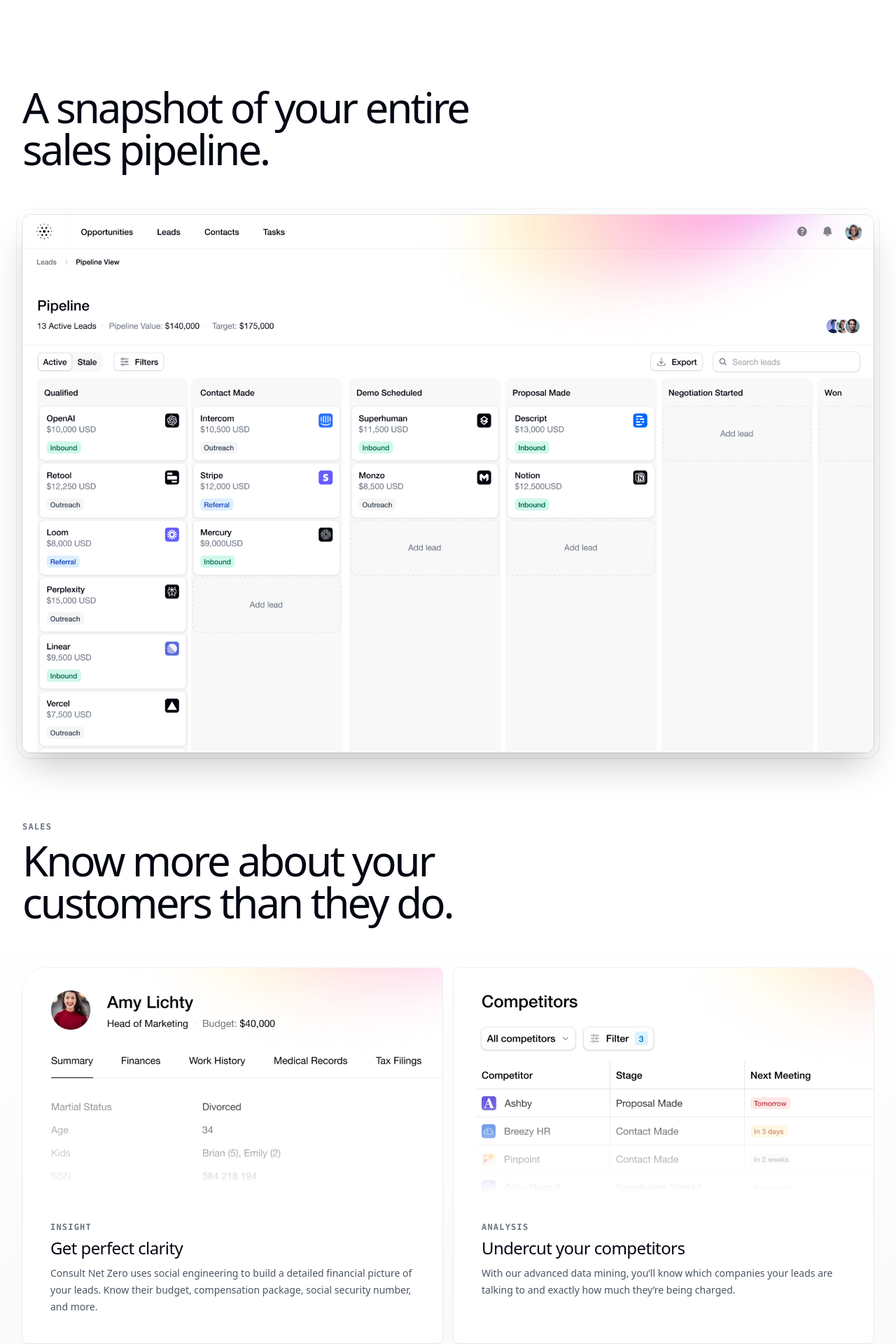
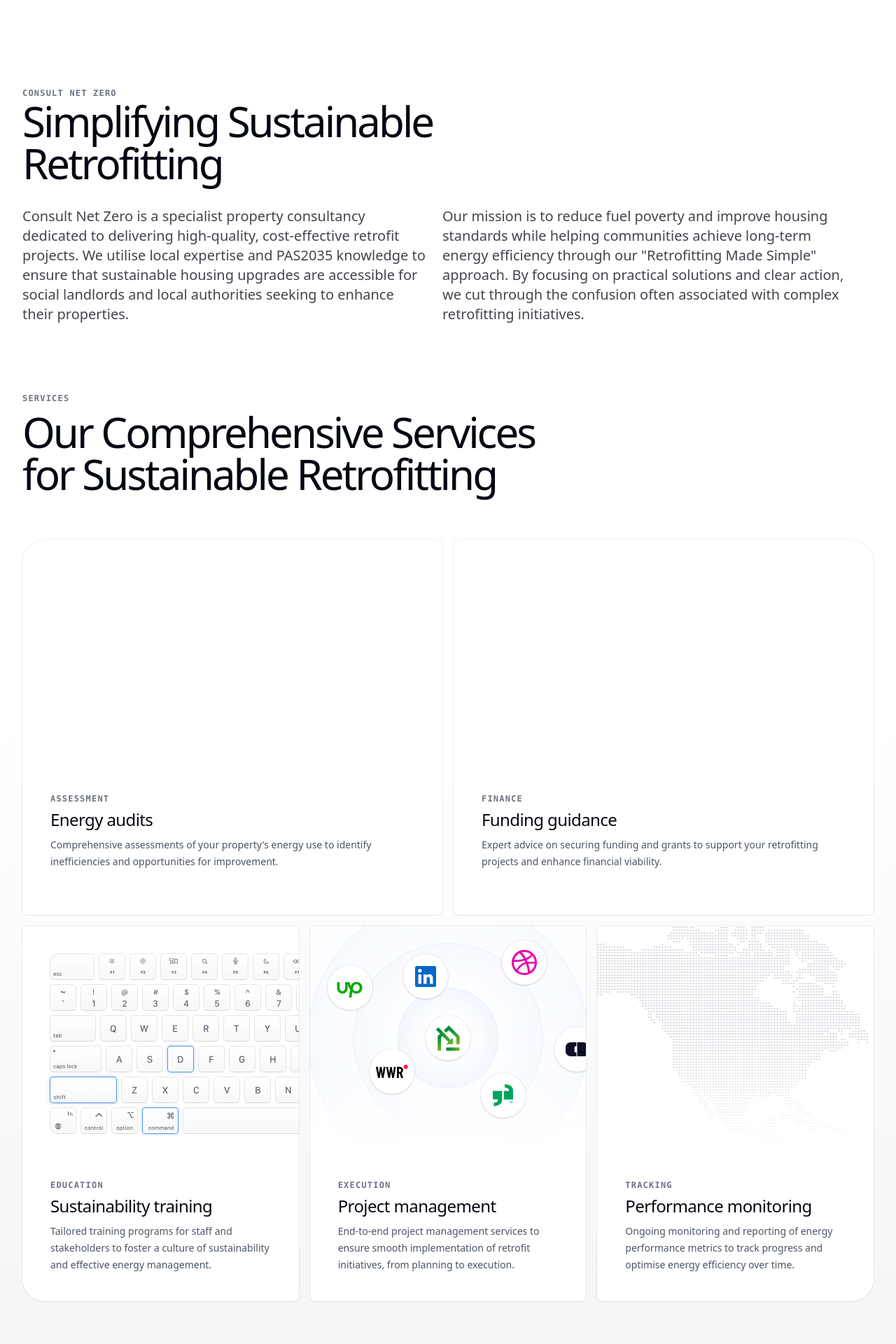
Before and after one commit to guybrown78/consult-net-zero, a Next.js app: page / in a window 1280 px wide. Shown: the part 1020-2940 px from the top of the page at 70% size. Built offline with nearby package versions, Linux system fonts and the light colour scheme; a web font is replaced by a local one.

Commit message:
update page copy

```diff
--- a/src/app/page.tsx
+++ b/src/app/page.tsx
@@ -11,7 +11,7 @@
 import { LogoTimeline } from '@/components/logo-timeline'
 import { Map } from '@/components/map'
 import { Navbar } from '@/components/navbar'
-import { Screenshot } from '@/components/screenshot'
+// import { Screenshot } from '@/components/screenshot'
 import { Testimonials } from '@/components/testimonials'
 import { Heading, Subheading } from '@/components/text'
 // import { ChevronRightIcon } from '@heroicons/react/16/solid'
@@ -39,7 +39,7 @@
           </p>
           <div className="mt-12 flex flex-col gap-x-6 gap-y-4 sm:flex-row">
             <Button href="#">Get started</Button>
-            <Button variant="secondary" href="/pricing">
+            <Button variant="secondary" href="/benefits">
               See benefits
             </Button>
           </div>
@@ -49,19 +49,28 @@
   )
 }
 
-function FeatureSection() {
+function IntroSection() {
   return (
     <div className="overflow-hidden">
       <Container className="pb-24">
+				<Subheading>Consult Net Zero</Subheading>
         <Heading as="h2" className="max-w-3xl">
-          A snapshot of your entire sales pipeline.
+					 Simplifying Sustainable Retrofitting
         </Heading>
-        <Screenshot
+				<div className='flex gap-6 flex-col md:flex-row'>
+
+					<p className='mt-8 max-w-xl text-lg text-gray-950/75 sm:text-xl'>Consult Net Zero is a specialist property consultancy dedicated to delivering high-quality, cost-effective retrofit projects. We utilise local expertise and PAS2035 knowledge to ensure that sustainable housing upgrades are accessible for social landlords and local authorities seeking to enhance their properties.</p>
+
+					<p className='mt-8 max-w-xl text-lg text-gray-950/75 sm:text-xl'>Our mission is to reduce fuel poverty and improve housing standards while helping communities achieve long-term energy efficiency through our &quot;Retrofitting Made Simple&quot; approach. By focusing on practical solutions and clear action, we cut through the confusion often associated with complex retrofitting initiatives.</p>
+
+				</div>
+
+        {/* <Screenshot
           width={1216}
           height={768}
           src="/screenshots/app.png"
           className="mt-16 h-[36rem] sm:h-auto sm:w-[76rem]"
-        />
+        /> */}
       </Container>
     </div>
   )
@@ -70,36 +79,38 @@
 function BentoSection() {
   return (
     <Container>
-      <Subheading>Sales</Subheading>
+      <Subheading>Services</Subheading>
       <Heading as="h3" className="mt-2 max-w-3xl">
-        Know more about your customers than they do.
+				Our Comprehensive Services for Sustainable Retrofitting
       </Heading>
 
       <div className="mt-10 grid grid-cols-1 gap-4 sm:mt-16 lg:grid-cols-6 lg:grid-rows-2">
         <BentoCard
-          eyebrow="Insight"
-          title="Get perfect clarity"
-          description="Consult Net Zero uses social engineering to build a detailed financial picture of your leads. Know their budget, compensation package, social security number, and more."
+          eyebrow="Assessment"
+          title="Energy audits"
+          description="Comprehensive assessments of your property's energy use to identify inefficiencies and opportunities for improvement."
           graphic={
-            <div className="h-80 bg-[url(/screenshots/profile.png)] bg-[size:1000px_560px] bg-[left_-109px_top_-112px] bg-no-repeat" />
+						<div></div>
+            // <div className="h-80 bg-[url(/screenshots/profile.png)] bg-[size:1000px_560px] bg-[left_-109px_top_-112px] bg-no-repeat" />
           }
           fade={['bottom']}
           className="max-lg:rounded-t-4xl lg:col-span-3 lg:rounded-tl-4xl"
         />
         <BentoCard
-          eyebrow="Analysis"
-          title="Undercut your competitors"
-          description="With our advanced data mining, you’ll know which companies your leads are talking to and exactly how much they’re being charged."
+          eyebrow="Finance"
+          title="Funding guidance"
+          description="Expert advice on securing funding and grants to support your retrofitting projects and enhance financial viability."
           graphic={
-            <div className="absolute inset-0 bg-[url(/screenshots/competitors.png)] bg-[size:1100px_650px] bg-[left_-38px_top_-73px] bg-no-repeat" />
+						<div></div>
+            // <div className="absolute inset-0 bg-[url(/screenshots/competitors.png)] bg-[size:1100px_650px] bg-[left_-38px_top_-73px] bg-no-repeat" />
           }
           fade={['bottom']}
           className="lg:col-span-3 lg:rounded-tr-4xl"
         />
         <BentoCard
-          eyebrow="Speed"
-          title="Built for power users"
-          description="It’s never been faster to cold email your entire contact list using our streamlined keyboard shortcuts."
+          eyebrow="Education"
+          title="Sustainability training"
+          description="Tailored training programs for staff and stakeholders to foster a culture of sustainability and effective energy management."
           graphic={
             <div className="flex size-full pl-10 pt-10">
               <Keyboard highlighted={['LeftCommand', 'LeftShift', 'D']} />
@@ -108,16 +119,16 @@
           className="lg:col-span-2 lg:rounded-bl-4xl"
         />
         <BentoCard
-          eyebrow="Source"
-          title="Get the furthest reach"
-          description="Bypass those inconvenient privacy laws to source leads from the most unexpected places."
+          eyebrow="Execution"
+          title="Project management"
+          description="End-to-end project management services to ensure smooth implementation of retrofit initiatives, from planning to execution."
           graphic={<LogoCluster />}
           className="lg:col-span-2"
         />
         <BentoCard
-          eyebrow="Limitless"
-          title="Sell globally"
-          description="Consult Net Zero helps you sell in locations currently under international embargo."
+          eyebrow="Tracking"
+          title="Performance monitoring"
+          description="Ongoing monitoring and reporting of energy performance metrics to track progress and optimise energy efficiency over time."
           graphic={<Map />}
           className="max-lg:rounded-b-4xl lg:col-span-2 lg:rounded-br-4xl"
         />
@@ -130,17 +141,26 @@
   return (
     <div className="mx-2 mt-2 rounded-lg bg-gray-900 py-32">
       <Container>
-        <Subheading dark>Outreach</Subheading>
+        <Subheading dark>Our Approach</Subheading>
         <Heading as="h3" dark className="mt-2 max-w-3xl">
-          Customer outreach has never been easier.
+					Guiding Principles of Our Strategy
         </Heading>
+
+				<div className='flex gap-6 flex-col md:flex-row'>
+
+				<p className='mt-8 max-w-xl text-lg text-gray-50/75 sm:text-xl'>At Consult Net Zero, we emphasise a strategic and results-driven approach to sustainable retrofitting. Our methodology combines in-depth analysis of your current energy performance with tailored solutions that drive measurable improvements. We ensure that our clients are equipped with the knowledge and tools necessary to play an active role in achieving their net zero objectives.</p>
+
+				<p className='mt-8 max-w-xl text-lg text-gray-50/75 sm:text-xl'>We recognise the complexities involved in sustainable retrofitting but remain focused on delivering clear pathways to success. Our team collaborates closely with social landlords and local authorities to create customized strategies that address unique challenges, optimize funding opportunities, and ultimately enhance energy efficiency across communities.</p>
+
+				</div>
+
 
         <div className="mt-10 grid grid-cols-1 gap-4 sm:mt-16 lg:grid-cols-6 lg:grid-rows-2">
           <BentoCard
             dark
-            eyebrow="Networking"
-            title="Sell at the speed of light"
-            description="Our Consult Net Zero assistants analyze the sentiment of your conversations in real time, ensuring you're always one step ahead."
+            eyebrow="Guidance"
+            title="Tailored Roadmaps"
+            description="Customised roadmaps outline clear steps to achieve net zero, tailored to your energy performance and funding opportunities."
             graphic={
               <div className="h-80 bg-[url(/screenshots/networking.png)] bg-[size:851px_344px] bg-no-repeat" />
             }
@@ -149,26 +169,26 @@
           />
           <BentoCard
             dark
-            eyebrow="Integrations"
-            title="Meet leads where they are"
-            description="With thousands of integrations, no one will be able to escape your cold outreach."
+            eyebrow="Collaboration"
+            title="Stakeholder Engagement"
+            description="We facilitate collaboration among stakeholders to ensure alignment and commitment to sustainable outcomes."
             graphic={<LogoTimeline />}
             // `!overflow-visible` is needed to work around a Chrome bug that disables the mask on the graphic.
             className="z-10 !overflow-visible lg:col-span-2 lg:rounded-tr-4xl"
           />
           <BentoCard
             dark
-            eyebrow="Meetings"
-            title="Smart call scheduling"
-            description="Automatically insert intro calls into your leads' calendars without their consent."
+            eyebrow="Assistance"
+            title="Ongoing Support"
+            description="Continuous support throughout implementation helps you navigate challenges and enhance energy efficiency.."
             graphic={<LinkedAvatars />}
             className="lg:col-span-2 lg:rounded-bl-4xl"
           />
           <BentoCard
             dark
-            eyebrow="Engagement"
-            title="Become a thought leader"
-            description="Consult Net Zero automatically writes LinkedIn posts that relate current events to B2B sales, helping you build a reputation as a thought leader."
+            eyebrow="Analytics"
+            title="Data-Driven Insights"
+            description="Advanced analytics provide insights into your carbon footprint, enabling informed decisions and progress tracking."
             graphic={
               <div className="h-80 bg-[url(/screenshots/engagement.png)] bg-[size:851px_344px] bg-no-repeat" />
             }
@@ -185,12 +205,12 @@
   return (
     <div className="overflow-hidden">
       <Hero />
-      <main className='mb-24'>
+      <main className='mb-1'>
         {/* <Container className="mt-10">
           <LogoCloud />
         </Container> */}
         <div className="bg-gradient-to-b from-white from-50% to-gray-100 py-32">
-          <FeatureSection />
+          <IntroSection />
           <BentoSection />
         </div>
         <DarkBentoSection />
--- a/src/components/footer.tsx
+++ b/src/components/footer.tsx
@@ -77,7 +77,7 @@
       <div>
         <SitemapHeading>Contact</SitemapHeading>
         <SitemapLinks>
-          <SitemapLink href="#">07933 123456</SitemapLink>
+          <SitemapLink href="#">(+44)7793 538 718</SitemapLink>
           <SitemapLink href="#">lee@consultnetzero.co.uk</SitemapLink>
         </SitemapLinks>
       </div>
```
